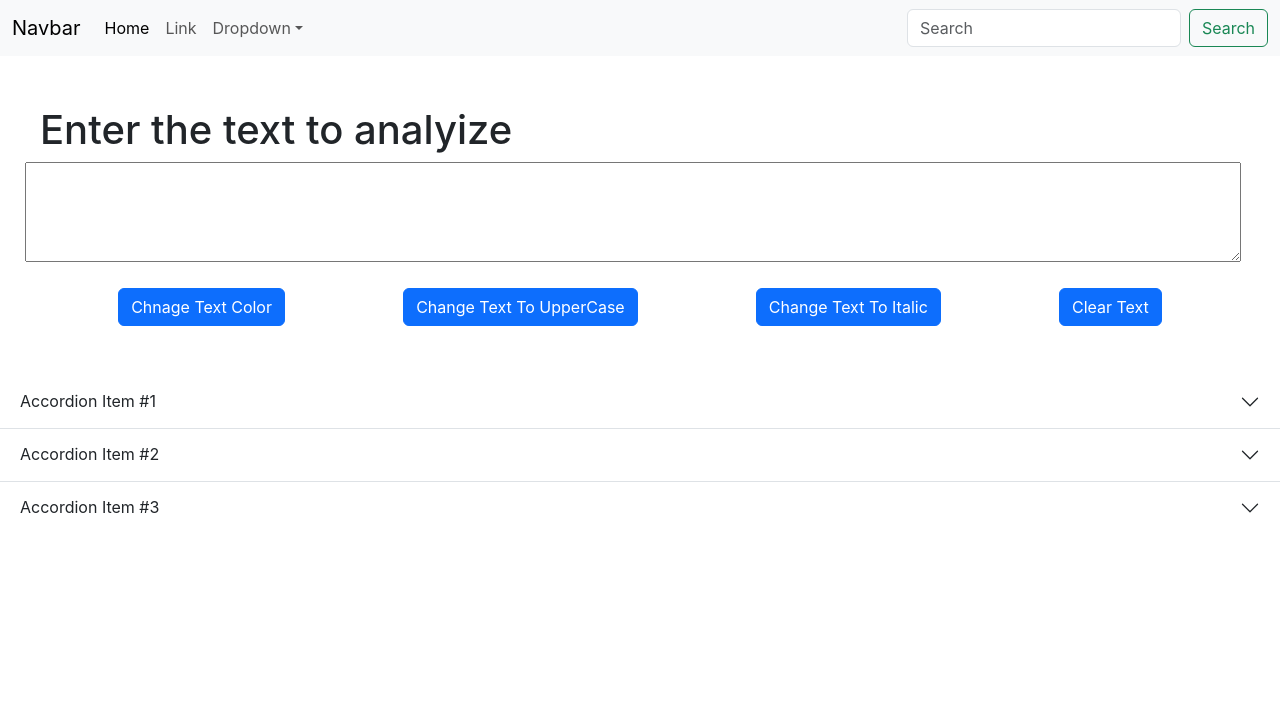
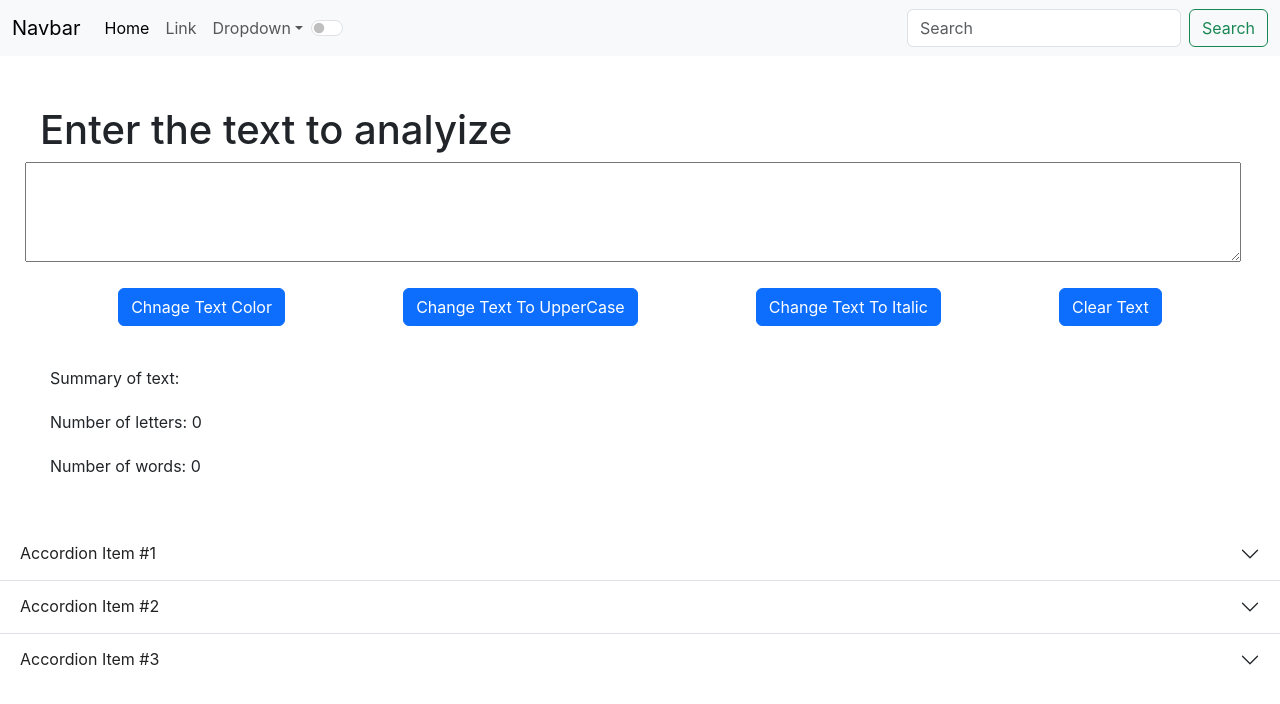
Before and after one commit to Aman-dev2024/typoraft, a React (Create React App) app: page / in a window 1280 px wide. Shown: the top 704 px of the page. Built offline with nearby package versions, Linux system fonts and the light colour scheme.

Commit message:
added toggle effect

```diff
--- a/src/App.js
+++ b/src/App.js
@@ -3,13 +3,28 @@ import './App.css';
 import Navbar from './components/Navbar';
 import Textarea from './components/Textarea';
 import Footer from './components/Footer';
+import { useState } from 'react';
 
 function App() {
+  const[mode,setMode]=useState("light")
+  const toggle=()=>{
+    if(mode=="light"){
+      setMode("dark");
+      document.body.style.backgroundColor="black";
+      document.body.style.color="white";
+    }
+    else if(mode=="dark"){
+      setMode("light");
+      document.body.style.backgroundColor="white";
+      document.body.style.color="black";
+    }
+
+  }
   return (
     <>
-    <Navbar></Navbar>
-    <Textarea></Textarea>
-    <Footer></Footer>
+    <Navbar mode={mode} toggle={toggle}></Navbar>
+    <Textarea mode={mode}></Textarea>
+    <Footer mode={mode}></Footer>
     </>
   );
 }
--- a/src/components/Footer.js
+++ b/src/components/Footer.js
@@ -1,38 +1,141 @@
-import React from 'react'
+import React from 'react';
 
-export default function Footer() {
+export default function Footer({ mode }) {
   return (
-    <div class="accordion accordion-flush" id="accordionFlushExample" style={{marginTop:"50px"}}>
-  <div class="accordion-item">
-    <h2 class="accordion-header">
-      <button class="accordion-button collapsed" type="button" data-bs-toggle="collapse" data-bs-target="#flush-collapseOne" aria-expanded="false" aria-controls="flush-collapseOne">
+    <div
+      className="accordion accordion-flush"
+      id="accordionFlushExample"
+      style={{
+        marginTop: "50px",
+        backgroundColor: mode === "dark" ? "#222" : "#fff",
+        color: mode === "dark" ? "#fff" : "#222"
+      }}
+    >
+      <div
+        className="accordion-item"
+        style={{
+          backgroundColor: mode === "dark" ? "#222" : "#fff",
+          color: mode === "dark" ? "#fff" : "#222"
+        }}
+      >
+        <h2 className="accordion-header">
+          <button
+            className="accordion-button collapsed"
+            type="button"
+            data-bs-toggle="collapse"
+            data-bs-target="#flush-collapseOne"
+            style={{
+              backgroundColor: mode === "dark" ? "#222" : "#fff",
+              color: mode === "dark" ? "#fff" : "#222"
+            }}
+          >
             Accordion Item #1
           </button>
         </h2>
-    <div id="flush-collapseOne" class="accordion-collapse collapse" data-bs-parent="#accordionFlushExample">
-      <div class="accordion-body">Placeholder content for this accordion, which is intended to demonstrate the <code>.accordion-flush</code> class. This is the first item’s accordion body.</div>
+        <div
+          id="flush-collapseOne"
+          className="accordion-collapse collapse"
+          data-bs-parent="#accordionFlushExample"
+          style={{
+            backgroundColor: mode === "dark" ? "#222" : "#fff",
+            color: mode === "dark" ? "#fff" : "#222"
+          }}
+        >
+          <div
+            className="accordion-body"
+            style={{
+              backgroundColor: mode === "dark" ? "#222" : "#fff",
+              color: mode === "dark" ? "#fff" : "#222"
+            }}
+          >
+            Placeholder content for this accordion.
           </div>
         </div>
-  <div class="accordion-item">
-    <h2 class="accordion-header">
-      <button class="accordion-button collapsed" type="button" data-bs-toggle="collapse" data-bs-target="#flush-collapseTwo" aria-expanded="false" aria-controls="flush-collapseTwo">
+      </div>
+
+      <div
+        className="accordion-item"
+        style={{
+          backgroundColor: mode === "dark" ? "#222" : "#fff",
+          color: mode === "dark" ? "#fff" : "#222"
+        }}
+      >
+        <h2 className="accordion-header">
+          <button
+            className="accordion-button collapsed"
+            type="button"
+            data-bs-toggle="collapse"
+            data-bs-target="#flush-collapseTwo"
+            style={{
+              backgroundColor: mode === "dark" ? "#222" : "#fff",
+              color: mode === "dark" ? "#fff" : "#222"
+            }}
+          >
             Accordion Item #2
           </button>
         </h2>
-    <div id="flush-collapseTwo" class="accordion-collapse collapse" data-bs-parent="#accordionFlushExample">
-      <div class="accordion-body">Placeholder content for this accordion, which is intended to demonstrate the <code>.accordion-flush</code> class. This is the second item’s accordion body. Let’s imagine this being filled with some actual content.</div>
+        <div
+          id="flush-collapseTwo"
+          className="accordion-collapse collapse"
+          data-bs-parent="#accordionFlushExample"
+          style={{
+            backgroundColor: mode === "dark" ? "#222" : "#fff",
+            color: mode === "dark" ? "#fff" : "#222"
+          }}
+        >
+          <div
+            className="accordion-body"
+            style={{
+              backgroundColor: mode === "dark" ? "#222" : "#fff",
+              color: mode === "dark" ? "#fff" : "#222"
+            }}
+          >
+            Placeholder content for this accordion.
           </div>
         </div>
-  <div class="accordion-item">
-    <h2 class="accordion-header">
-      <button class="accordion-button collapsed" type="button" data-bs-toggle="collapse" data-bs-target="#flush-collapseThree" aria-expanded="false" aria-controls="flush-collapseThree">
+      </div>
+
+      <div
+        className="accordion-item"
+        style={{
+          backgroundColor: mode === "dark" ? "#222" : "#fff",
+          color: mode === "dark" ? "#fff" : "#222"
+        }}
+      >
+        <h2 className="accordion-header">
+          <button
+            className="accordion-button collapsed"
+            type="button"
+            data-bs-toggle="collapse"
+            data-bs-target="#flush-collapseThree"
+            style={{
+              backgroundColor: mode === "dark" ? "#222" : "#fff",
+              color: mode === "dark" ? "#fff" : "#222"
+            }}
+          >
             Accordion Item #3
           </button>
         </h2>
-    <div id="flush-collapseThree" class="accordion-collapse collapse" data-bs-parent="#accordionFlushExample">
-      <div class="accordion-body">Placeholder content for this accordion, which is intended to demonstrate the <code>.accordion-flush</code> class. This is the third item’s accordion body. Nothing more exciting happening here in terms of content, but just filling up the space to make it look, at least at first glance, a bit more representative of how this would look in a real-world application.</div>
+        <div
+          id="flush-collapseThree"
+          className="accordion-collapse collapse"
+          data-bs-parent="#accordionFlushExample"
+          style={{
+            backgroundColor: mode === "dark" ? "#222" : "#fff",
+            color: mode === "dark" ? "#fff" : "#222"
+          }}
+        >
+          <div
+            className="accordion-body"
+            style={{
+              backgroundColor: mode === "dark" ? "#222" : "#fff",
+              color: mode === "dark" ? "#fff" : "#222"
+            }}
+          >
+            Placeholder content for this accordion.
           </div>
         </div>
       </div>
-  )
+    </div>
+  );
 }
--- a/src/components/Navbar.js
+++ b/src/components/Navbar.js
@@ -1,36 +1,39 @@
 import React from 'react'
 
-export default function Navbar() {
+export default function Navbar(props) {
   return (
-    <nav class="navbar navbar-expand-lg bg-body-tertiary">
-  <div class="container-fluid">
-    <a class="navbar-brand" href="#">Navbar</a>
-    <button class="navbar-toggler" type="button" data-bs-toggle="collapse" data-bs-target="#navbarSupportedContent" aria-controls="navbarSupportedContent" aria-expanded="false" aria-label="Toggle navigation">
-      <span class="navbar-toggler-icon"></span>
+    <nav className={`navbar navbar-expand-lg navbar-${props.mode} bg-${props.mode}`}>
+  <div className="container-fluid">
+    <a className="navbar-brand" href="#">Navbar</a>
+    <button className="navbar-toggler" type="button" data-bs-toggle="collapse" data-bs-target="#navbarSupportedContent" aria-controls="navbarSupportedContent" aria-expanded="false" aria-label="Toggle navigation">
+      <span className="navbar-toggler-icon"></span>
     </button>
-    <div class="collapse navbar-collapse" id="navbarSupportedContent">
-      <ul class="navbar-nav me-auto mb-2 mb-lg-0">
-        <li class="nav-item">
-          <a class="nav-link active" aria-current="page" href="#">Home</a>
+    <div className="collapse navbar-collapse" id="navbarSupportedContent">
+      <ul className="navbar-nav me-auto mb-2 mb-lg-0">
+        <li className="nav-item">
+          <a className="nav-link active" aria-current="page" href="#">Home</a>
         </li>
-        <li class="nav-item">
-          <a class="nav-link" href="#">Link</a>
+        <li className="nav-item">
+          <a className="nav-link" href="#">Link</a>
         </li>
-        <li class="nav-item dropdown">
-          <a class="nav-link dropdown-toggle" href="#" role="button" data-bs-toggle="dropdown" aria-expanded="false">
+        <li className="nav-item dropdown">
+          <a className="nav-link dropdown-toggle" href="#" role="button" data-bs-toggle="dropdown" aria-expanded="false">
             Dropdown
           </a>
-          <ul class="dropdown-menu">
-            <li><a class="dropdown-item" href="#">Action</a></li>
-            <li><a class="dropdown-item" href="#">Another action</a></li>
-            <li><hr class="dropdown-divider"/></li>
-            <li><a class="dropdown-item" href="#">Something else here</a></li>
+          <ul className="dropdown-menu">
+            <li><a className="dropdown-item" href="#">Action</a></li>
+            <li><a className="dropdown-item" href="#">Another action</a></li>
+            <li><hr className="dropdown-divider"/></li>
+            <li><a className="dropdown-item" href="#">Something else here</a></li>
           </ul>
         </li>
+        <div className="form-check form-switch" style={{marginTop:"8px"}}>
+  <input className="form-check-input" type="checkbox" role="switch" id="switchCheckDefault" onChange={props.toggle}/>
+</div>
       </ul>
-      <form class="d-flex" role="search">
-        <input class="form-control me-2" type="search" placeholder="Search" aria-label="Search"/>
-        <button class="btn btn-outline-success" type="submit">Search</button>
+      <form className="d-flex" role="search">
+        <input className="form-control me-2" type="search" placeholder="Search" aria-label="Search"/>
+        <button className="btn btn-outline-success" type="submit">Search</button>
       </form>
     </div>
   </div>
--- a/src/components/Textarea.js
+++ b/src/components/Textarea.js
@@ -4,7 +4,7 @@ export default function Textarea() {
   const changeTextColor=()=>{
     document.getElementById("floatingTextarea2").style.color="orange";
   }
-  const[text,setText]=useState();
+  const[text,setText]=useState("");
   const changeTextToUpperCase=()=>{
     setText(text.toUpperCase())
   }
@@ -15,19 +15,24 @@ export default function Textarea() {
     document.getElementById("floatingTextarea2").style.fontStyle="italic";
   }
   const clearText=()=>{
-    document.getElementById("floatingTextarea2").value="";
+    setText("")
   }
   return (
     <div>
       <h1 style={{marginLeft:"40px", paddingTop:"50px"}}>Enter the text to analyize</h1>
-    <div class="form-floating">
-  <textarea onChange={changeCase} value={text} class="form" id="floatingTextarea2" style={{height: "100px", width:"95%", marginLeft:"25px"}}></textarea>
+    <div className="form-floating">
+  <textarea onChange={changeCase} value={text} className="form" id="floatingTextarea2" style={{height: "100px", width:"95%", marginLeft:"25px"}}></textarea>
 </div>
-<div class="buttons" style={{display:"flex", justifyContent:"space-evenly", marginTop:"20px"}}>
-<button type="button" class="btn btn-primary" onClick={changeTextColor}>Chnage Text Color</button>
-<button type="button" class="btn btn-primary" onClick={changeTextToUpperCase}>Change Text To UpperCase</button>
-<button type="button" class="btn btn-primary" onClick={ChangeTextToItalic}>Change Text To Italic</button>
-<button type="button" class="btn btn-primary" onClick={clearText}>Clear Text</button>
+<div className="buttons" style={{display:"flex", justifyContent:"space-evenly", marginTop:"20px"}}>
+<button type="button" className="btn btn-primary" onClick={changeTextColor}>Chnage Text Color</button>
+<button type="button" className="btn btn-primary" onClick={changeTextToUpperCase}>Change Text To UpperCase</button>
+<button type="button" className="btn btn-primary" onClick={ChangeTextToItalic}>Change Text To Italic</button>
+<button type="button" className="btn btn-primary" onClick={clearText}>Clear Text</button>
+</div>
+<div className="paraText" style={{marginLeft:"50px", marginTop:"40px"}}>
+<p style={{marginBottom:"20px"}}>Summary of text: {text}</p>
+<p style={{marginBottom:"20px"}} >Number of letters: {text.length}</p>
+<p style={{marginBottom:"20px"}}>Number of words: {text.trim()===""?0: text.trim().split(/\s+/).length}</p>
 </div>
 </div>
   )
```
Lines whose indentation alone changed are shown as unchanged.
